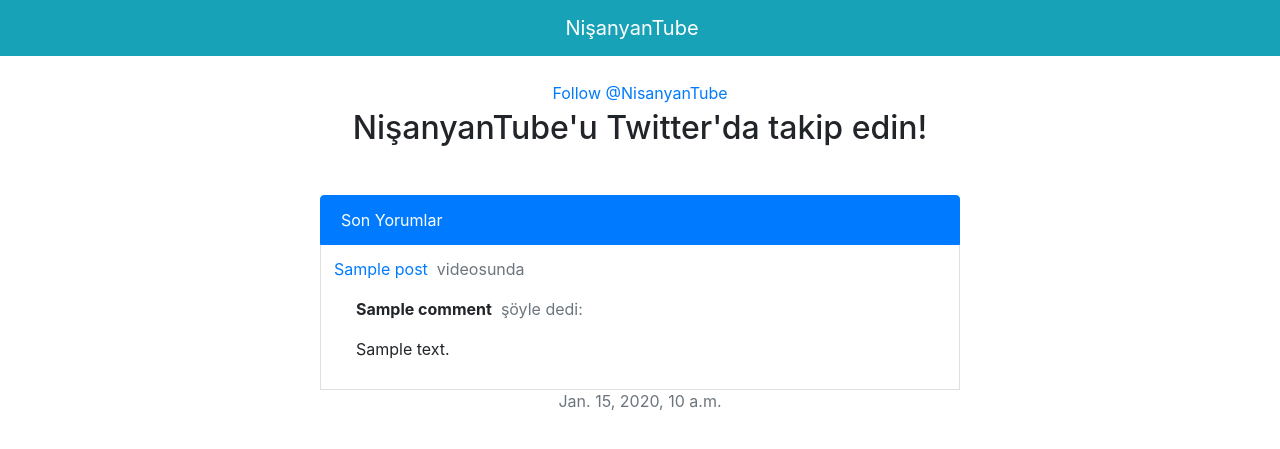
After one commit to yankihue/NST, a Django app: page /latestcomments/ in a window 1280 px wide. The commit adds this page. Shown: the top 449 px of the page. Run offline with Django 3.2, Linux system fonts and the light colour scheme; tables that the repository leaves empty hold one stand-in row (values such as "Sample post"); some libraries are stand-ins or nearby versions.

Commit message:
add latest comments page

```diff
--- a/mysite/settings/dev.py
+++ b/mysite/settings/dev.py
@@ -7,7 +7,7 @@
 SECRET_KEY = 'qj2!fzsv$xe!ytv6ph0@27fcx-8vv+hkgs(xn51)@l#47u*#z8'
 
 # SECURITY WARNING: don't run with debug turned on in production!
-DEBUG = True
+DEBUG = False
 
 db = dj_database_url.config(default="sqlite:///db.sqlite3", conn_max_age=500)
 
--- a/polls/templates/polls/base.html
+++ b/polls/templates/polls/base.html
@@ -16,6 +16,7 @@
         <a href="{% url 'submit' %}"><button class="btn btn-primary">Yükle</button></a>
 
         {% endif %}
+
         <button class="navbar-toggler" type="button" data-toggle="collapse" data-target="#navbarSupportedContent"
             aria-controls="navbarSupportedContent" aria-expanded="false" aria-label="Toggle navigation">
             <span class="navbar-toggler-icon"></span>
@@ -29,6 +30,17 @@
 
 
     {% block content %}{% endblock content %}
+    <script src="http://ajax.googleapis.com/ajax/libs/jquery/1.8.3/jquery.min.js"></script>
+
+
+    <script> function showLatestComments() {
+            fetch('latestcomments/').then(
+                function (response) {
+                }).catch(function (err) {
+                    console.log('Fetch Error', err);
+                });
+                console.log('dab');
+        }</script>
     <script src="https://code.jquery.com/jquery-3.3.1.slim.min.js"
         integrity="sha384-q8i/X+965DzO0rT7abK41JStQIAqVgRVzpbzo5smXKp4YfRvH+8abtTE1Pi6jizo"
         crossorigin="anonymous"></script>
--- /dev/null
+++ b/polls/templates/polls/comments.html
@@ -0,0 +1,20 @@
+{% extends 'polls/base.html' %}
+{% block content %}
+<ul class="list-group mx-auto mt-5" style="width: 50%;">
+    <li class="list-group-item active">Son Yorumlar</li>
+    {% for comment in comments %}
+
+    <li class="list-group-item">
+        <div class="row"><a class="ml-2" href="{% url 'detail' comment.post.slug %}">{{comment.post}}</a><p class="text-secondary">&nbsp; videosunda</p></div>
+        <div class="col">
+        <p class="float-left"><strong>{{comment.name}}</strong><p class="text-secondary">&nbsp; şöyle dedi:</p></p>
+        <p class="mt-2 text-break float-center">{{comment.body}}</p>
+        </div>
+
+    </li>
+
+    <p class="text-secondary text-center">{{comment.created_on}}</p>
+
+    {%endfor %}
+</ul>
+{% endblock content %}
--- a/polls/urls.py
+++ b/polls/urls.py
@@ -4,6 +4,7 @@
 
 
 urlpatterns = [
+    path('latestcomments/',views.latestcomments, name='latestcomments'),
     path('', views.home_view, name='home'),
     path('submit/', views.submit, name='submit'),
     path('tag/<slug:slug>/', views.tagged, name='tagged'),
--- a/polls/views.py
+++ b/polls/views.py
@@ -4,8 +4,9 @@
 from .models import Choice, Question, Comment, Post
 from django.views import generic
 from django.template.defaultfilters import slugify
-from .forms import PostForm,CommentForm
+from .forms import PostForm, CommentForm
 from taggit.models import Tag
+
 
 
 def home_view(request):
@@ -24,6 +25,7 @@
         'posts': posts,
         'common_tags': common_tags,
         'form': form,
+        'comments': Comment.objects.order_by('-created_on')
 
     }
     return render(request, 'polls/home.html', context)
@@ -37,6 +39,7 @@
 
     }
     return render(request, 'polls/detail.html', context)
+
 
 def post_detail(request, slug):
     template_name = 'polls/detail.html'
@@ -68,7 +71,7 @@
     common_tags = Post.tags.most_common()[:25]
 
     # Filter posts by tag name
-    posts = Post.objects.filter(tags=tag)
+    posts = Post.objects.filter(tags=tag).order_by('-published')
     context = {
         'tag': tag,
         'posts': posts,
@@ -77,6 +80,7 @@
 
     }
     return render(request, 'polls/home.html', context)
+
 
 def submit(request):
     form = PostForm(request.POST)
@@ -90,3 +94,12 @@
         'form': form,
     }
     return render(request, 'polls/submit.html', context)
+
+def latestcomments(request):
+
+    comments = Comment.objects.filter(active=True)
+    context = {
+        'comments': comments.order_by('-created_on'),
+        'showlatestcomments': True,
+    }
+    return render(request, 'polls/comments.html', context)
```
Also changed, not shown: polls/templates/polls/home.html (+14 -5 lines), 1 other file.
